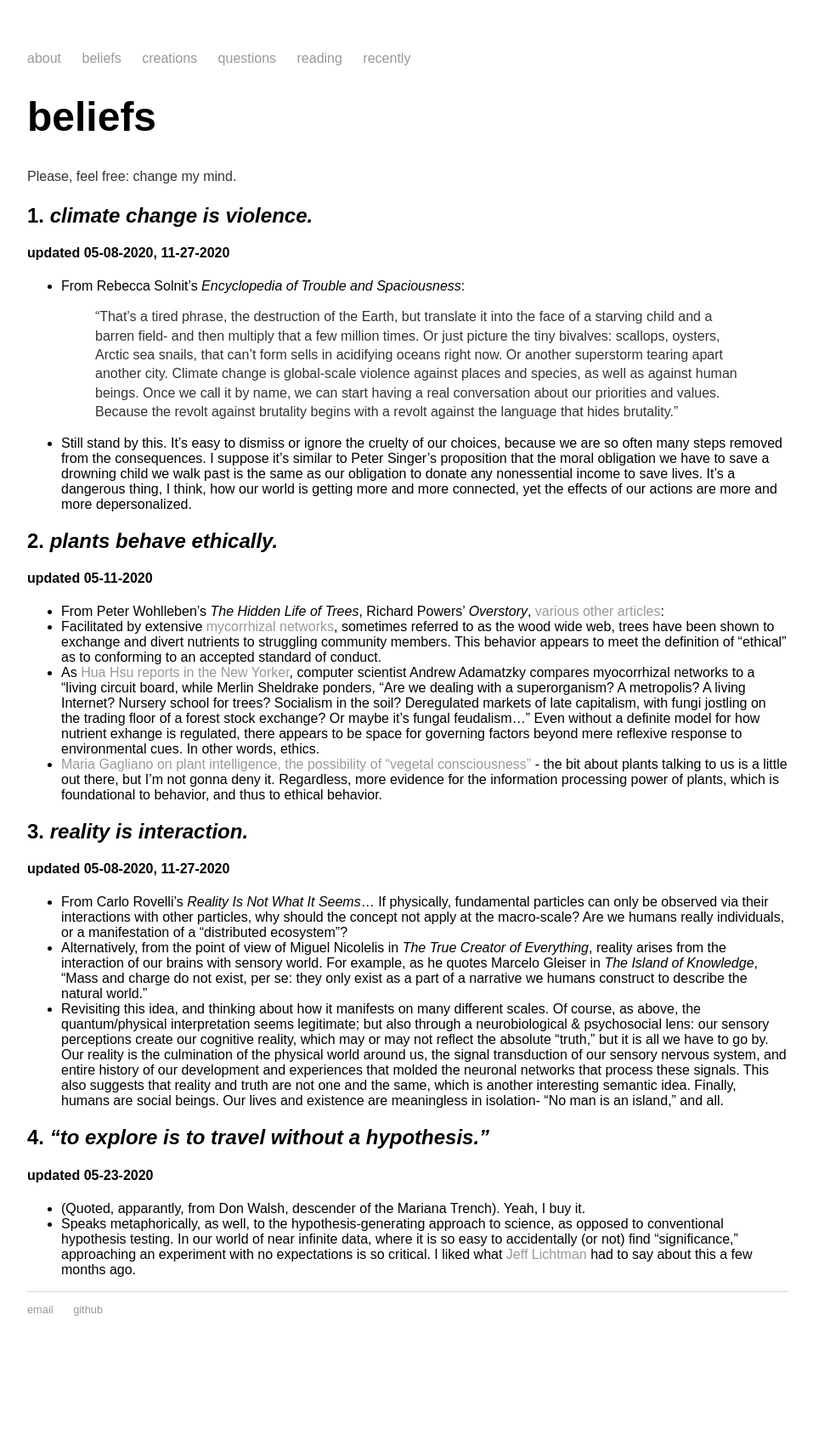
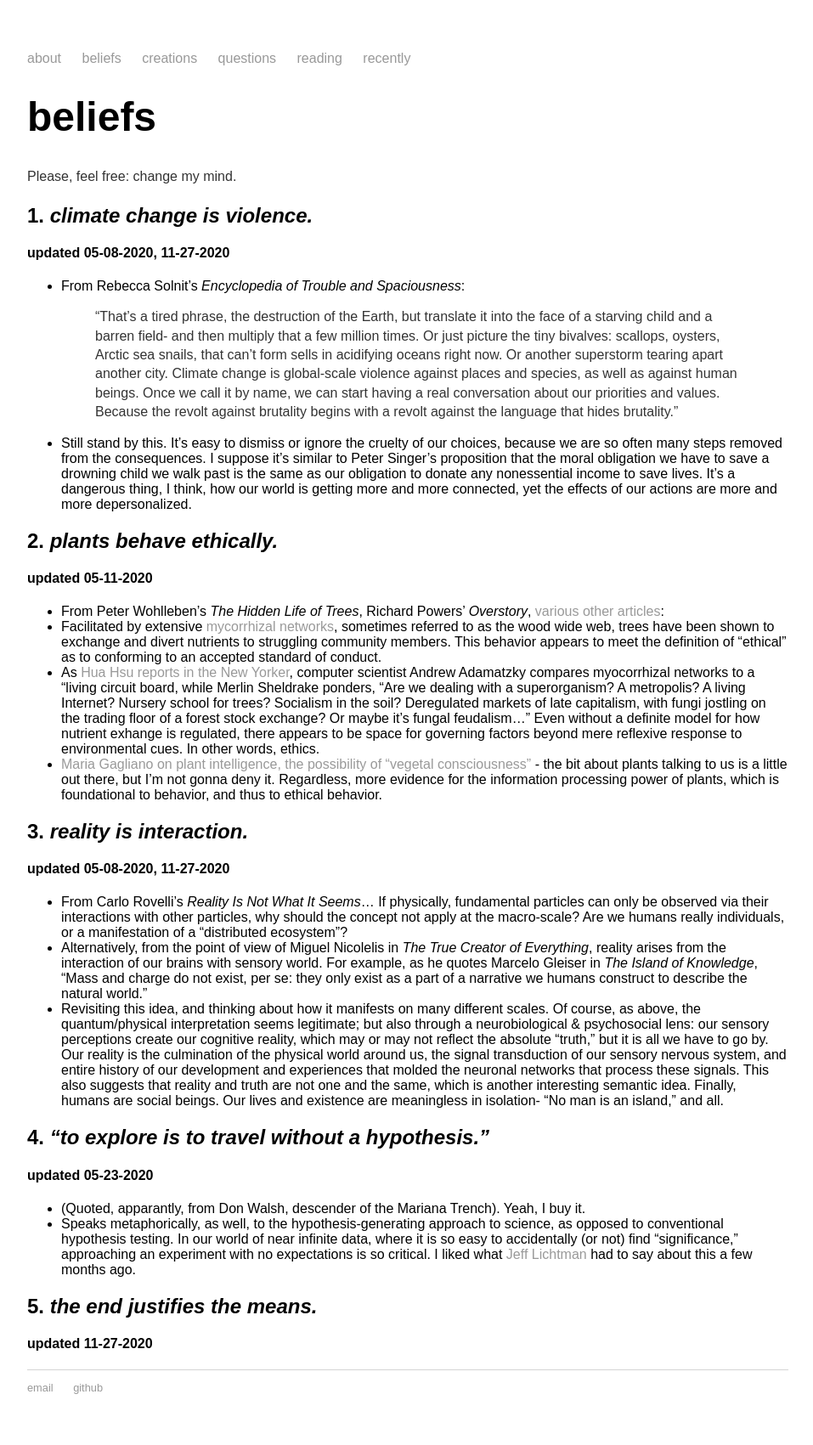
Before and after one commit to mayasheth/mayasheth.github.io, a Jekyll site: the page built from beliefs/index.md, in a window 1280 px wide. Shown: the whole page at 85% size, without its empty margins (160-1117 px from the left). Built offline with Jekyll 4.4.1, drawn with Linux system fonts in a browser that asks for light colours; before the commit the page ends 1609 px from its top, so only the background shows below that.

Commit message:
Update index.md

```diff
--- a/beliefs/index.md
+++ b/beliefs/index.md
@@ -29,3 +29,6 @@ Please, feel free: change my mind.
 #### updated 05-23-2020
 * (Quoted, apparantly, from Don Walsh, descender of the Mariana Trench). Yeah, I buy it.
 * Speaks metaphorically, as well, to the hypothesis-generating approach to science, as opposed to conventional hypothesis testing. In our world of near infinite data, where it is so easy to accidentally (or not) find "significance," approaching an experiment with no expectations is so critical. I liked what [Jeff Lichtman](http://nautil.us/issue/81/maps/an-existential-crisis-in-neuroscience) had to say about this a few months ago.
+
+## 5. _the end justifies the means._
+#### updated 11-27-2020
```
